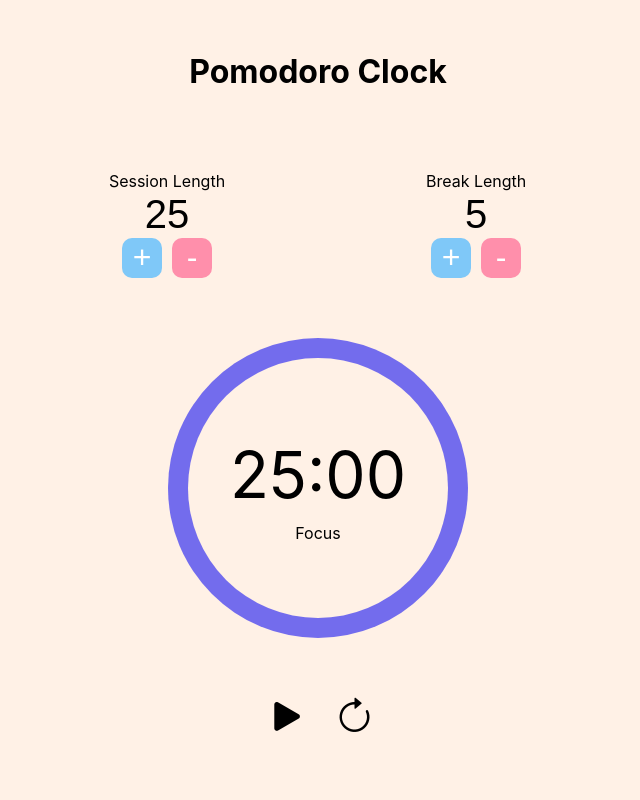
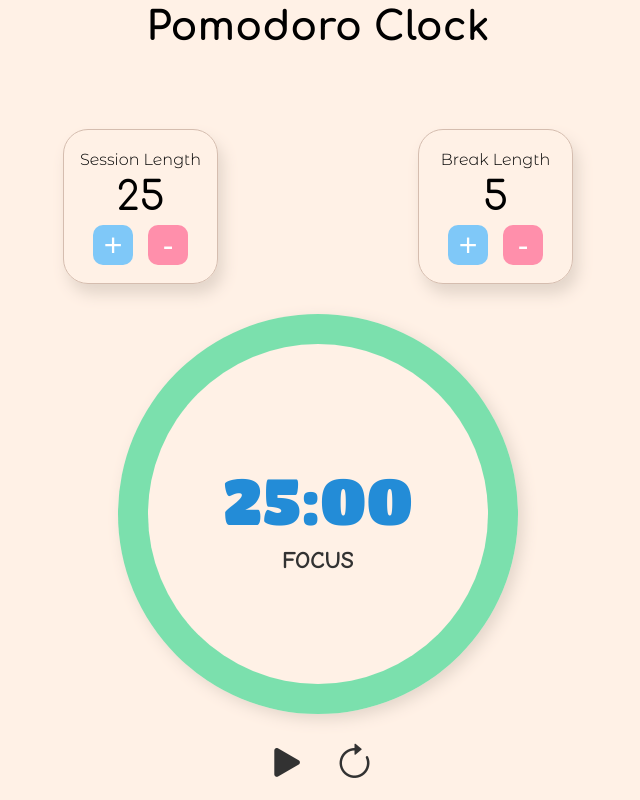
Before and after one commit to ishmyles/pomodoro-clock, a React (Create React App) app: page / in a window 1280 px wide. Shown: the whole page, without its empty margins (322-962 px from the left). Built offline with nearby package versions, Linux system fonts and the light colour scheme.

Commit message:
Improved styling & UI functionality

```diff
--- a/src/assets/styles/Clock.css
+++ b/src/assets/styles/Clock.css
@@ -1,4 +1,6 @@
 #heading {
+    font-family: 'Comfortaa', sans-serif;
+    font-size: 2.5em;
     margin-bottom: 50px;
 }
 
--- a/src/assets/styles/Timer.css
+++ b/src/assets/styles/Timer.css
@@ -1,3 +1,8 @@
+:root {
+    --progress-bar-shadow: 5px 5px 15px #e3d5ca;
+    --text-blue: #238cd7;
+    --text-black: #323232;
+}
 
 #timer-wrapper {
     display: flex;
@@ -13,16 +18,14 @@
     width: 360px;
     height: 360px;
     border-radius: 50%;
-    /* border: 1px solid grey; */
 }
 
 #progress-bar {
-    /* width: 400px;
-    height: 400px; */
-    width: 300px;
-    height: 300px;
+    width: 325px;
+    height: 325px;
     border-radius: 50%;
-    padding: 20px;
+    padding: 30px;
+    box-shadow: var(--progress-bar-shadow);
 }
 
 #timer {
@@ -34,7 +37,6 @@
 }
 
 #timer-content {
-    /* position: absolute; */
     width: fit-content;
     height: fit-content;
     padding: 30% 0 0 0;
@@ -42,8 +44,21 @@
 }
 
 #time-left {
+    font-family: 'Titan One', sans-serif;
+    color: var(--text-blue);
     font-size: 4em;
     margin-bottom: 10px;
+}
+
+#timer-label {
+    font-family: 'Comic Neue', sans-serif;
+    color: var(--text-black);
+    font-weight: 700;
+    font-size: 1.5em;
+}
+
+.text-uppercase {
+    text-transform: uppercase;
 }
 
 #timer-buttons {
@@ -55,12 +70,19 @@
 }
 
 .btn-timer {
-    /* width: 60px;
-    height: 60px; */
+    color: var(--text-black);
     width: fit-content;
     height: fit-content;
     background-color: inherit;
     border: none;
+}
+
+.btn-timer:hover {
+    cursor: pointer;
+}
+
+.btn-timer:active {
+    filter: brightness(200%);
 }
 
 #start_stop {
@@ -70,3 +92,16 @@
 #reset {
     font-size: 2.5em;
 }
+
+
+@media (min-width: 1000px) {
+    #progress-bar {
+        width: 400px;
+        height: 400px;
+        padding: 30px;
+    }
+
+    #timer-content {
+        padding: 35% 0 0 0;
+    }
+}
--- a/src/assets/styles/TimerSetter.css
+++ b/src/assets/styles/TimerSetter.css
@@ -1,13 +1,14 @@
 :root {
     --btn-green: #7fc8f8;
     --btn-pink: #ff8fab;
+    --light-brown-border: 0.5px solid #d5bdaf;
+    --light-brown-shadow: 5px 10px 15px #e3d5ca;
 }
 
 #timer-setter {
     display: flex;
     flex-direction: row;
-    gap: 50px;
-    /* margin-top: 3%; */
+    gap: 25px;
 }
 
 input::-webkit-outer-spin-button,
@@ -17,7 +18,10 @@ input::-webkit-inner-spin-button {
 }
 
 input[type=number] {
+    font-family: 'Comfortaa', sans-serif;
     -moz-appearance: textfield;
+    margin-top: 5px;
+    margin-bottom: 5px;
   }
 
 input {
@@ -29,8 +33,21 @@ input {
     border: none;
 }
 
+.setter-group {
+    width: 155px;
+    height: 155px;
+    padding: 20px 10px;
+    border: var(--light-brown-border);
+    border-radius: 25px;
+    box-shadow: var(--light-brown-shadow);
+}
+
+.setter-type {
+    font-family: 'Montserrat Alternates', sans-serif;
+}
+
 .setter-btns > .btn-setter:first-of-type{
-    margin-right: 10px;
+    margin-right: 15px;
 }
 
 .btn-setter {
@@ -43,6 +60,7 @@ input {
 }
 
 .btn-setter:hover {
+    filter: brightness(110%);
     cursor: pointer;
 }
 
@@ -54,9 +72,6 @@ input {
     background-color: var(--btn-pink);
 }
 
-/* .bi-plus, .bi-dash {
-    font-size: 2em;
-} */
 
 @media (min-width: 1000px) {
     #timer-setter {
--- a/src/components/Clock.js
+++ b/src/components/Clock.js
@@ -100,6 +100,7 @@ function Clock() {
         minutes: 25,
         seconds: 0,
       });
+      setTotalSeconds(25 * 60);
     },
     formatTime: (integer) => {
       return integer.toLocaleString("en-US", {
--- a/src/components/Timer.js
+++ b/src/components/Timer.js
@@ -8,13 +8,19 @@ function Timer(props) {
   const remainingSeconds = minutes * 60 + seconds;
   const timePercentage = (remainingSeconds / totalSeconds) * 100;
 
+  const barColor =
+    timePercentage < 10
+      ? "#ff7477"
+      : timePercentage < 25
+      ? "#faa381"
+      : "#7be0ad";
+
   return (
     <div id="timer-wrapper">
-      <div id="clock-wrapper">
       <div
         id="progress-bar"
         style={{
-            background: `conic-gradient(#736ced ${timePercentage}%, #bbb 0.01%)`,
+          background: `conic-gradient(${barColor} ${timePercentage}%, #bbb 0.01%)`,
         }}
       >
         <div id="timer">
@@ -23,8 +29,9 @@ function Timer(props) {
               {" "}
               {formatTime(minutes)}:{formatTime(seconds)}
             </p>
-              <p id="timer-label">{isFocusTime ? "Focus" : "Break"}</p>
-            </div>
+            <p id="timer-label" className="text-uppercase">
+              {isFocusTime ? "Focus" : "Break"}
+            </p>
           </div>
         </div>
       </div>
--- a/src/components/TimerSetter.js
+++ b/src/components/TimerSetter.js
@@ -16,9 +16,10 @@ function TimerSetter({ sessionTime, breakTime, clockFunctions }) {
 
   return (
     <div id="timer-setter">
-      <div id="session-setter">
-        <p id="session-label">Session Length</p>
-        {/* <p id="session-length">{sessionTime}</p> */}
+      <div id="session-setter" className="setter-group">
+        <p id="session-label" className="setter-type">
+          Session Length
+        </p>
         <input
           type="number"
           min={minTime}
@@ -34,20 +35,21 @@ function TimerSetter({ sessionTime, breakTime, clockFunctions }) {
             className="btn-setter btn-plus"
             onClick={() => setSession("increment")}
           >
-            +{/* <i className="bi bi-plus"></i> */}
+            +
           </button>
           <button
             id="session-decrement"
             className="btn-setter btn-minus"
             onClick={() => setSession("decrement")}
           >
-            -{/* <i className="bi bi-dash"></i> */}
+            -
           </button>
         </div>
       </div>
-      <div id="break-setter">
-        <p id="break-label">Break Length</p>
-        {/* <p id="break-length">{breakTime}</p> */}
+      <div id="break-setter" className="setter-group">
+        <p id="break-label" className="setter-type">
+          Break Length
+        </p>
         <input
           type="number"
           min={minTime}
@@ -63,14 +65,14 @@ function TimerSetter({ sessionTime, breakTime, clockFunctions }) {
             className="btn-setter btn-plus"
             onClick={() => setBreak("increment")}
           >
-            +{/* <i className="bi bi-plus"></i> */}
+            +
           </button>
           <button
             id="break-decrement"
             className="btn-setter btn-minus"
             onClick={() => setBreak("decrement")}
           >
-            -{/* <i className="bi bi-dash"></i> */}
+            -
           </button>
         </div>
       </div>
```
Lines whose indentation alone changed are shown as unchanged.
